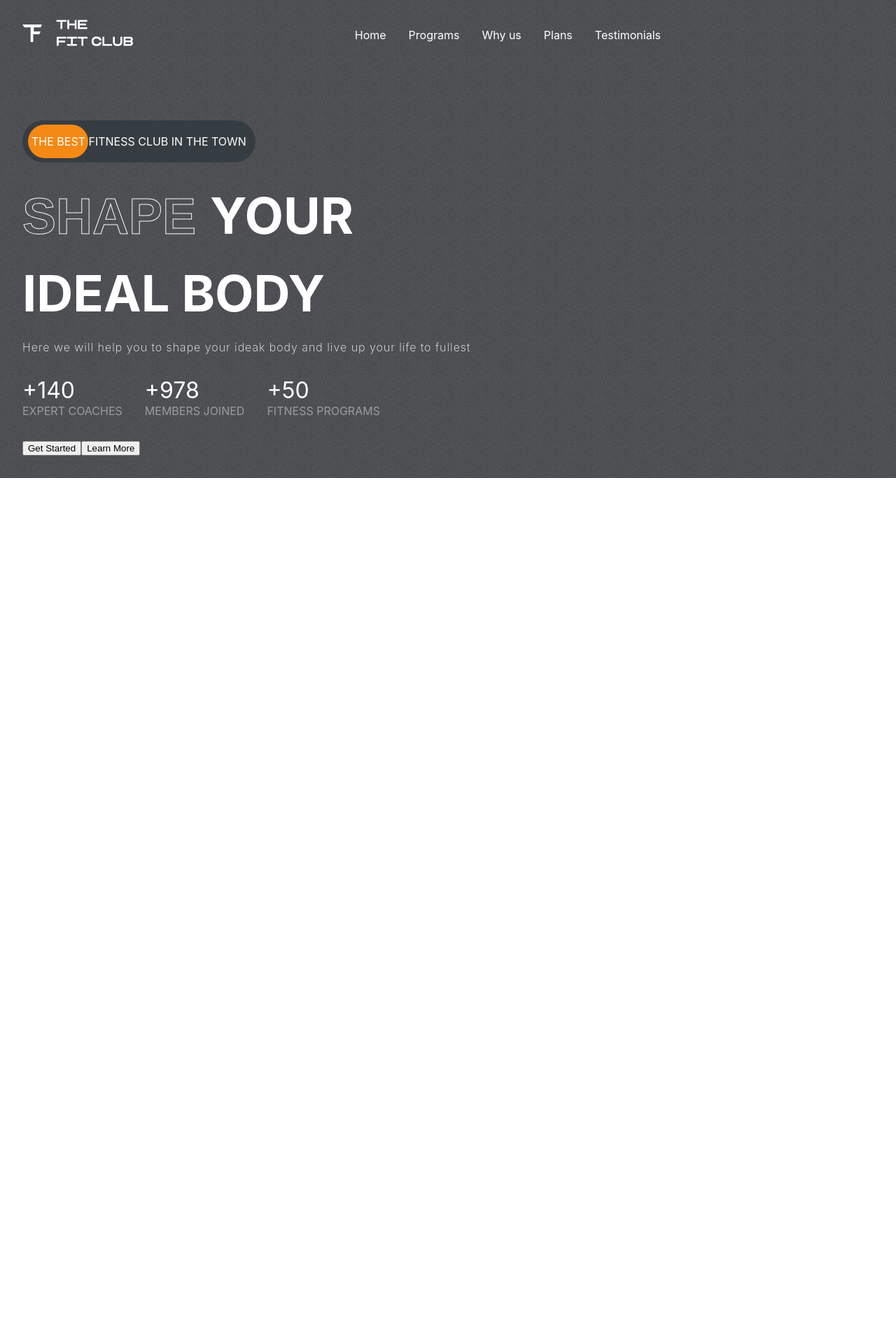
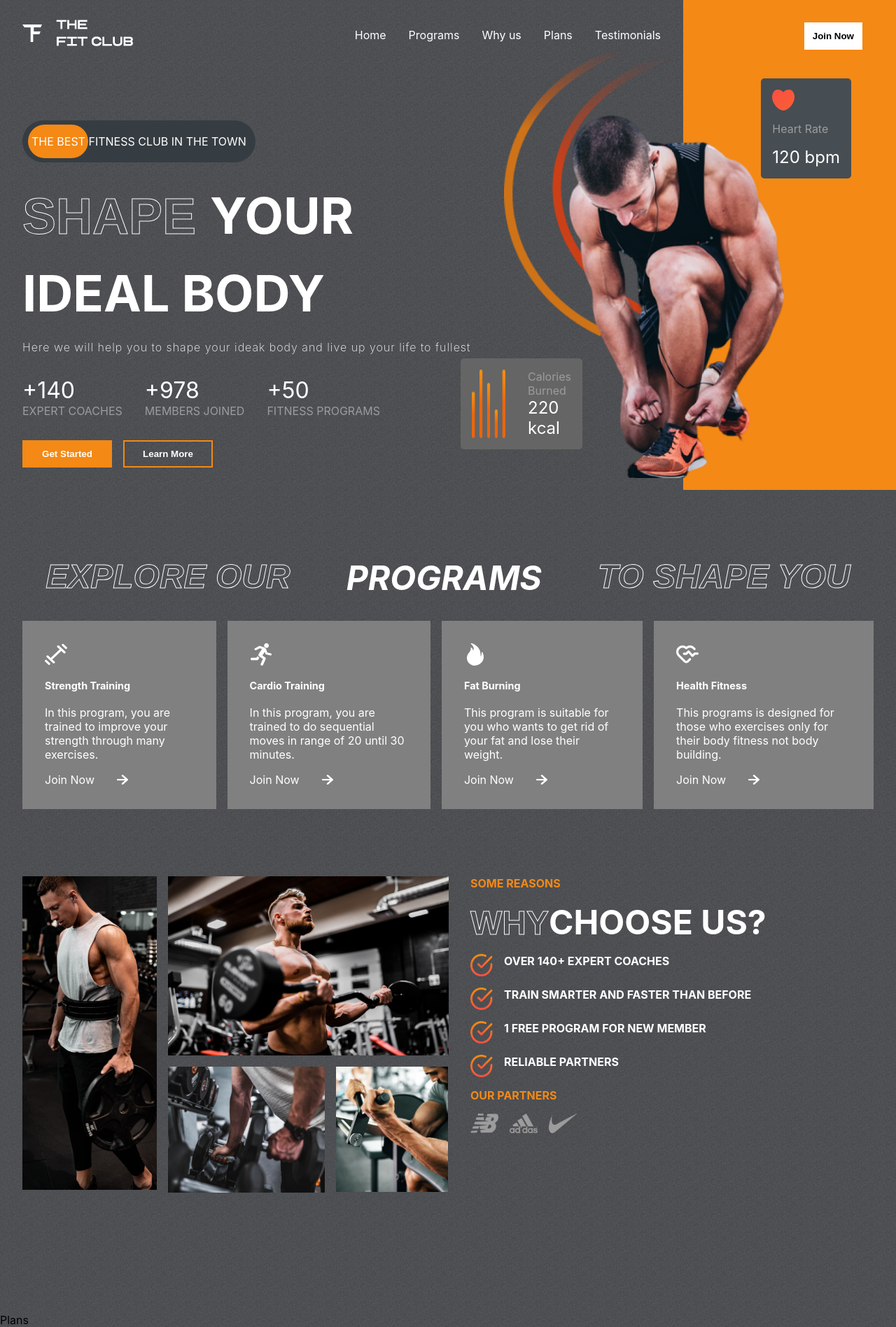
Before and after one commit to YehorBoichenko/Ract-gym, a React (Create React App) app in the folder react-gym/: page / in a window 1280 px wide. Shown: the whole page at 70% size. Before the commit the page ends 800 px from the top, so only its background shows below. Built offline with nearby package versions, Linux system fonts and the light colour scheme.

Commit message:
add some code( 2 sections)
TODO 1) Rest of sections
2)code and styles revie
3) some refactoring

```diff
--- a/react-gym/src/App.css
+++ b/react-gym/src/App.css
@@ -27,3 +27,18 @@
   -webkit-text-stroke-width: 1px;
   -webkit-text-stroke-color: white;
 }
+
+.btn{
+  background-color: white;
+  padding: 0.5rem;
+  font-weight: bold;
+  border: 4px solid transparent;
+  transition: 300ms all;
+  display: flex;
+  align-items: center;
+  justify-content: center;
+}
+
+.btn:hover{
+  cursor: pointer;
+}
--- a/react-gym/src/App.js
+++ b/react-gym/src/App.js
@@ -1,9 +1,15 @@
 import "./App.css";
 import Hero from "./components/Hero/Hero";
+import Plans from "./components/Plans/Plans";
+import Programs from "./components/Programs/Programs";
+import Reasons from "./components/Reasons/Reasons";
 function App() {
   return (
     <div className="App">
       <Hero />
+      <Programs />
+      <Reasons />
+      <Plans />
     </div>
   );
 }
--- a/react-gym/src/components/Hero/Hero.css
+++ b/react-gym/src/components/Hero/Hero.css
@@ -13,6 +13,8 @@
 
 .right-hero{
     flex: 1;
+    position: relative;
+    background-color: var(--orange);
 }
 
 .best-ad{
@@ -81,3 +83,101 @@
     color: var(--gray);
     text-transform: uppercase;
 }
+
+.hero-buttons{
+    display: flex;
+    gap: 1rem;
+    font-weight: normal;
+}
+
+.hero-buttons>:nth-child(1){
+    color: white;
+    background-color: var(--orange);
+    width: 8rem;
+}
+
+.hero-buttons>:nth-child(2){
+    color: white;
+    background-color: transparent;
+    width: 8rem;
+    border: 2px solid var(--orange);
+}
+
+.right-hero > .btn{
+    position: absolute;
+    right: 3rem;
+    top: 2rem;
+    color: black;
+}
+
+.heart-rate{
+    display: flex;
+    flex-direction: column;
+    gap: 1rem;
+    background-color: var(--darkGrey);
+    padding: 1rem;
+    align-items: start;
+    border-radius: 5px;
+    position: absolute;
+    right: 4rem;
+    top: 7rem;
+}
+
+.heart-rate>img{
+    width: 2rem;
+}
+
+.heart-rate>:nth-child(2){
+    color: var(--gray);
+}
+
+.heart-rate>:nth-child(3) {
+    color: white;
+    font-size: 1.5rem;
+}
+
+.hero-image{
+    position: absolute;
+    top: 10rem;
+    right: 8rem;
+    width: 23rem;
+}
+
+.hero-image-back{
+    position: absolute;
+    top: 4rem;
+    right: 20rem;
+    z-index: -1;
+    width: 15rem;
+}
+
+.calories{
+    display: flex;
+    gap: 2rem;
+    background-color: var(--caloryCard);
+    border-radius: 5px;
+    padding: 1rem;
+    width: fit-content;
+    position: absolute;
+    top: 32rem;
+    right: 28rem;
+}
+
+.calories > img{
+    width: 3rem;
+}
+
+.calories > div{
+    display: flex;
+    flex-direction: column;
+    justify-content: space-between;
+}
+
+.calories > div >:nth-child(1){
+    color: var(--gray);
+}
+
+.calories > div >:nth-child(2){
+    color: white;
+    font-size: 1.5rem;
+}
--- a/react-gym/src/components/Hero/Hero.jsx
+++ b/react-gym/src/components/Hero/Hero.jsx
@@ -1,6 +1,10 @@
 import React from "react";
 import "./Hero.css";
 import Header from "../Header/Header";
+import Hero_image from "../../assets/hero_image.png";
+import Hero_image_back from "../../assets/hero_image_back.png";
+import Heart from "../../assets/heart.png";
+import Calories from "../../assets/calories.png";
 
 const Hero = () => {
   return (
@@ -45,7 +49,24 @@
           <button className="btn">Learn More</button>
         </div>
       </div>
-      <div className="right-hero"></div>
+      <div className="right-hero">
+        <button className="btn">Join Now</button>
+        <div className="heart-rate">
+          <img src={Heart} alt="" />
+          <span>Heart Rate</span>
+          <span>120 bpm</span>
+        </div>
+        <img src={Hero_image} alt="" className="hero-image" />
+        <img src={Hero_image_back} alt="" className="hero-image-back" />
+
+        <div className="calories">
+          <img src={Calories} alt="" />
+          <div>
+            <span>Calories Burned</span>
+            <span>220 kcal</span>
+          </div>
+        </div>
+      </div>
     </div>
   );
 };
--- /dev/null
+++ b/react-gym/src/components/Plans/Plans.jsx
@@ -0,0 +1,8 @@
+import React from "react";
+import "./Plans.css";
+
+const Plans = () => {
+  return <div>Plans</div>;
+};
+
+export default Plans;
--- /dev/null
+++ b/react-gym/src/components/Programs/Programs.css
@@ -0,0 +1,61 @@
+.Programs{
+    display: flex;
+    flex-direction: column;
+    gap: 2rem;
+    padding: 0 2rem;
+}
+
+.programs-header{
+    display: flex;
+    gap: 5rem;
+    font-weight: bold;
+    font-size: 3rem;
+    justify-content: center;
+    color: white;
+    text-transform: uppercase;
+    font-style: italic;
+}
+
+.program-categories{
+    display: flex;
+    gap: 1rem;
+}
+
+.category{
+    display: flex;
+    flex-direction: column;
+    background-color: gray;
+    padding: 2rem;
+    gap: 1rem;
+    color: white;
+    justify-content: space-between;
+}
+
+.category>:nth-child(1){
+    width: 2rem;
+    height: 2rem;
+    fill: white;
+}
+.category>:nth-child(2) {
+    font-size: 1rem;
+    font-weight: bold;
+}
+.category>:nth-child(2) {
+    font-size: 0.9rem;
+    line-height: 25px;
+}
+
+.join-now{
+    display: flex;
+    align-items: center;
+    gap: 2rem;
+}
+
+.join-now>img{
+    width: 1rem;
+}
+
+.category:hover{
+    background: var(--planCard);
+    cursor: pointer;
+}
--- /dev/null
+++ b/react-gym/src/components/Programs/Programs.jsx
@@ -0,0 +1,29 @@
+import React from "react";
+import "./Programs.css";
+import { programsData } from "../../data/programsData";
+import RightArrow from "../../assets/rightArrow.png";
+const Programs = () => {
+  return (
+    <div className="Programs" id="programs">
+      <div className="programs-header">
+        <span className="stroke-text">Explore our</span>
+        <span>Programs</span>
+        <span className="stroke-text">to shape you</span>
+      </div>
+      <div className="program-categories">
+        {programsData.map((program) => (
+          <div className="category">
+            {program.image}
+            <span>{program.heading}</span>
+            <span>{program.details}</span>
+            <div className="join-now">
+              <span>Join Now</span> <img src={RightArrow} alt="" />
+            </div>
+          </div>
+        ))}
+      </div>
+    </div>
+  );
+};
+
+export default Programs;
--- /dev/null
+++ b/react-gym/src/components/Reasons/Reasons.css
@@ -0,0 +1,92 @@
+.Reasons{
+    padding: 0 2rem;
+    display: flex;
+    gap: 2rem;
+}
+
+.left-r{
+    flex: 1 1;
+    display: grid;
+    grid-template-columns: repeat(3, 1fr);
+    gap: 1rem;
+    grid-auto-rows: 1fr;
+}
+
+.left-r>img{
+    object-fit: cover;
+}
+
+.left-r >:nth-child(1){
+    width: 12rem;
+    grid-row: 1/3;
+    height: 28rem;
+}
+
+.left-r >:nth-child(2) {
+    width: auto;
+    height: 16rem;
+    grid-column: 2/4;
+}
+
+.left-r >:nth-child(3) {
+    width: 14rem;
+    grid-row: 2;
+    grid-column: 2/3;
+}
+
+.left-r >:nth-child(4) {
+    width: 10rem;
+    grid-row: 2;
+    grid-column: 3/4;
+    height: 11.2rem;
+}
+
+.right-r{
+    flex: 1 1;
+    text-transform: uppercase;
+    gap: 1rem;
+    display: flex;
+    flex-direction: column;
+}
+
+.right-r>span{
+    font-weight: bold;
+    color: var(--orange);
+}
+
+.right-r>div{
+    color: white;
+    font-size: 3rem;
+    font-weight: bold;
+}
+
+.details-r{
+    display: flex;
+    flex-direction: column;
+    gap: 1rem;
+}
+
+.details-r>div{
+    display: flex;
+    font-size: 1rem;
+    gap: 1rem;
+}
+
+.details-r>div>img{
+    width: 2rem;
+    height: 2rem;
+}
+
+.partners{
+    color: var(--gray);
+    font-weight: normal;
+}
+
+.partners-img{
+    display: flex;
+    gap: 1rem;
+}
+
+.partners-img>img{
+    width: 2.5rem;
+}
--- /dev/null
+++ b/react-gym/src/components/Reasons/Reasons.jsx
@@ -0,0 +1,55 @@
+import React from "react";
+import "./Reasons.css";
+import image1 from "../../assets/image1.png";
+import image2 from "../../assets/image2.png";
+import image3 from "../../assets/image3.png";
+import image4 from "../../assets/image4.png";
+import nb from "../../assets/nb.png";
+import adidas from "../../assets/adidas.png";
+import nike from "../../assets/nike.png";
+import tick from "../../assets/tick.png";
+const Reasons = () => {
+  return (
+    <div className="Reasons" id="reasons">
+      <div className="left-r">
+        <img src={image1} alt="" />
+        <img src={image2} alt="" />
+        <img src={image3} alt="" />
+        <img src={image4} alt="" />
+      </div>
+      <div className="right-r">
+        <span>some reasons</span>
+        <div>
+          <span className="stroke-text">why</span>
+          <span>choose us?</span>
+        </div>
+        <div className="details-r">
+          <div>
+            <img src={tick} alt="" />
+            <span>OVER 140+ EXPERT COACHES</span>
+          </div>
+          <div>
+            <img src={tick} alt="" />
+            <span>TRAIN SMARTER AND FASTER THAN BEFORE</span>
+          </div>
+          <div>
+            <img src={tick} alt="" />
+            <span>1 FREE PROGRAM FOR NEW MEMBER</span>
+          </div>
+          <div>
+            <img src={tick} alt="" />
+            <span>RELIABLE PARTNERS</span>
+          </div>
+        </div>
+        <span className="partners">OUR PARTNERS</span>
+        <div className="partners-img">
+          <img src={nb} alt="" />
+          <img src={adidas} alt="" />
+          <img src={nike} alt="" />
+        </div>
+      </div>
+    </div>
+  );
+};
+
+export default Reasons;
```
Also changed, not shown: react-gym/src/components/Plans/Plans.css (added).
